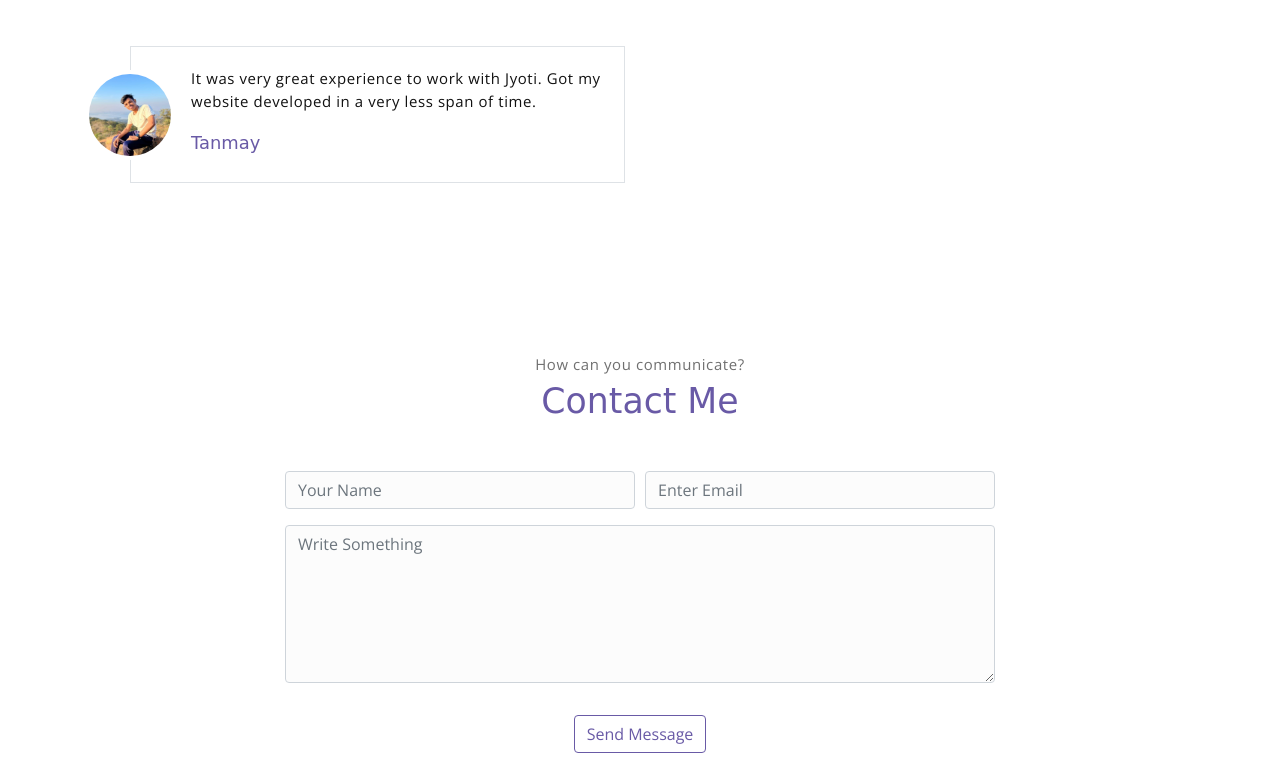
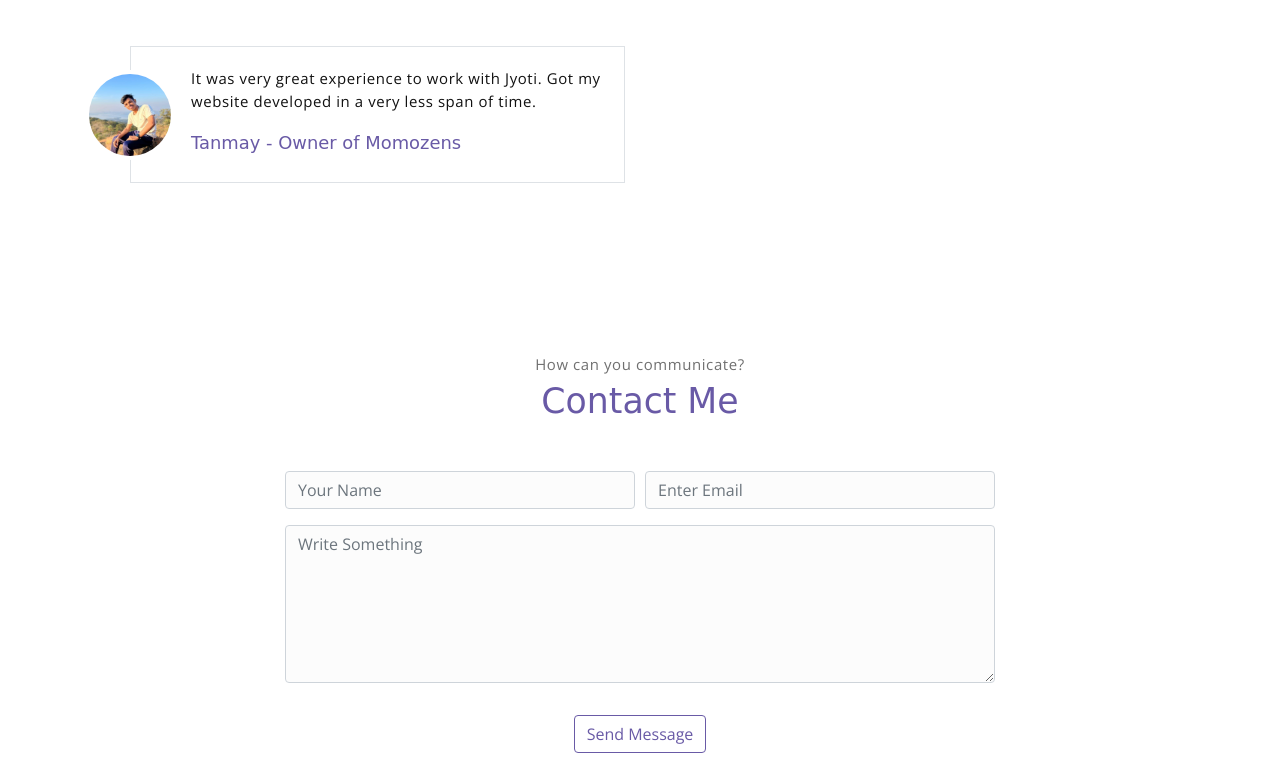
Before and after one commit to jyotikarthik/jyoti, a plain HTML site: page index.html in a window 1280 px wide. Shown: the part 3420-4186 px from the top of the page. Drawn offline with nearby package versions, Linux system fonts and the light colour scheme; a web font is replaced by a local one.

Commit message:
Update index.html

```diff
--- a/index.html
+++ b/index.html
@@ -298,7 +298,7 @@
                         </div>
                         <div class="testimonial-card-body">
                             <p class="testimonial-card-subtitle">It was very great experience to work with Jyoti. Got my website developed in a very less span of time.</p>
-                            <h6 class="testimonial-card-title">Tanmay</h6>
+                            <h6 class="testimonial-card-title">Tanmay - Owner of Momozens</h6>
                         </div>
                     </div>
                 </div>
```
